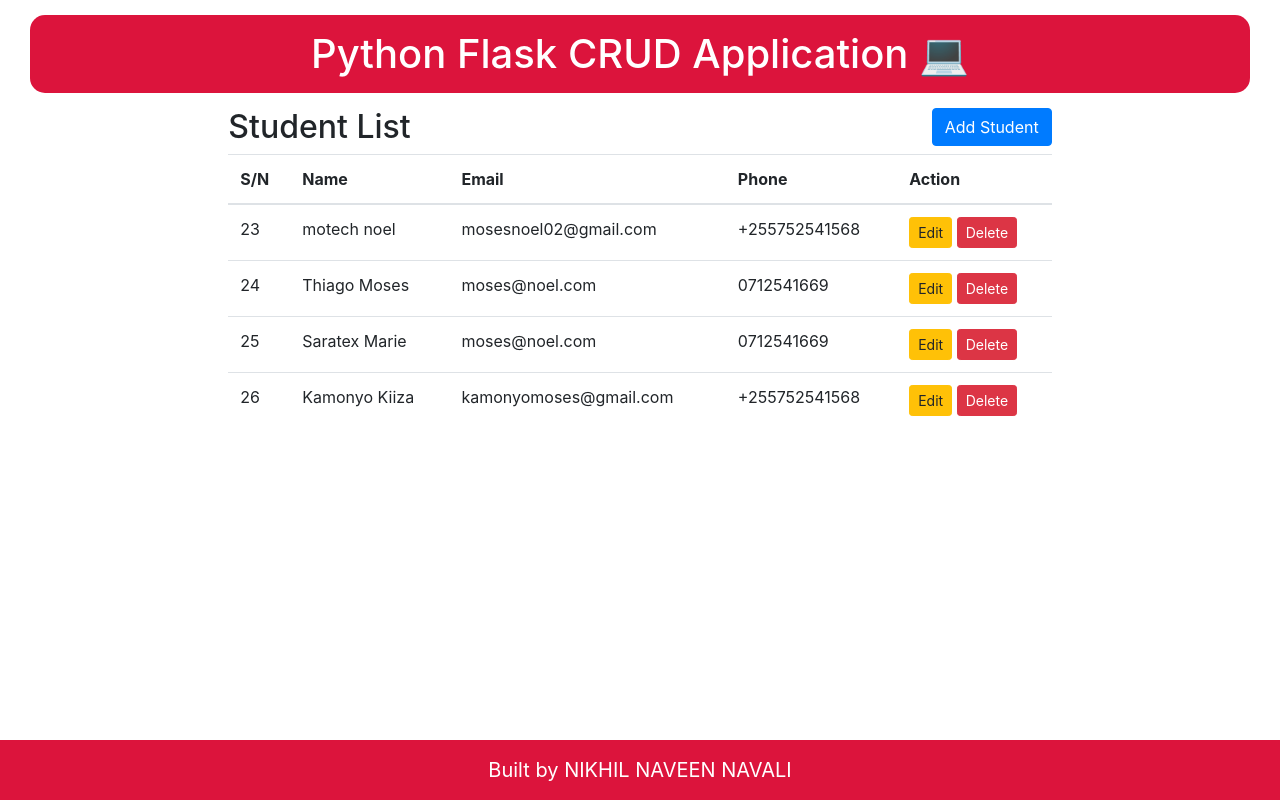
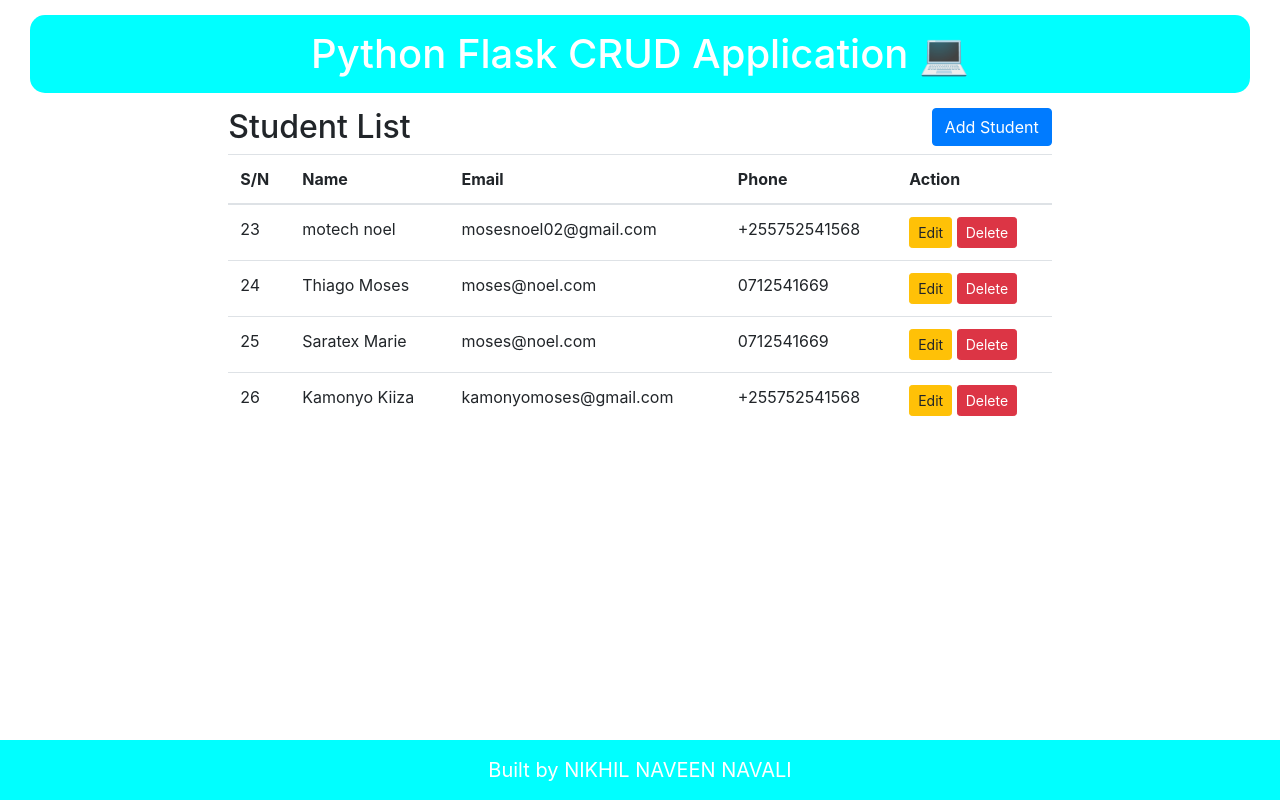
Before and after one commit to Nikhil758/CRUD, a Flask app: page / in a window 1280 px wide. Run offline with Flask 3, Linux system fonts and the light colour scheme; data comes from the database, SQL or seed files in the repository; some libraries are stand-ins or nearby versions.

Commit message:
Update index.html

```diff
--- a/templates/index.html
+++ b/templates/index.html
@@ -11,7 +11,7 @@
     <link rel="stylesheet" href="https://maxcdn.bootstrapcdn.com/bootstrap/4.0.0/css/bootstrap.min.css">
     <style>
         .text-center {
-            background-color: crimson;
+            background-color: cyan;
             margin: 15px;
             padding: 15px;
             border-radius: 15px;
@@ -19,7 +19,7 @@
         }
 
         footer {
-            background-color: crimson;
+            background-color: cyan;
             padding: 15px;
             position: fixed;
             left: 0;
```
